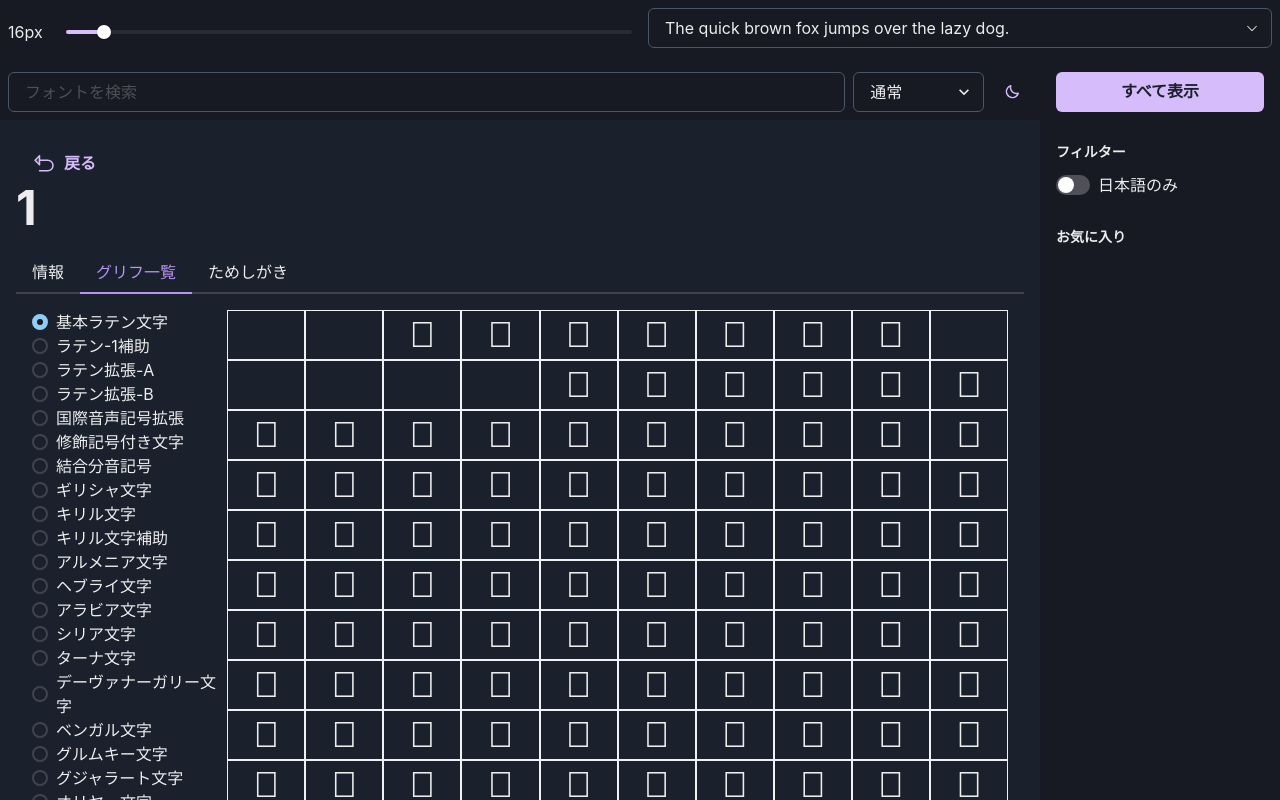
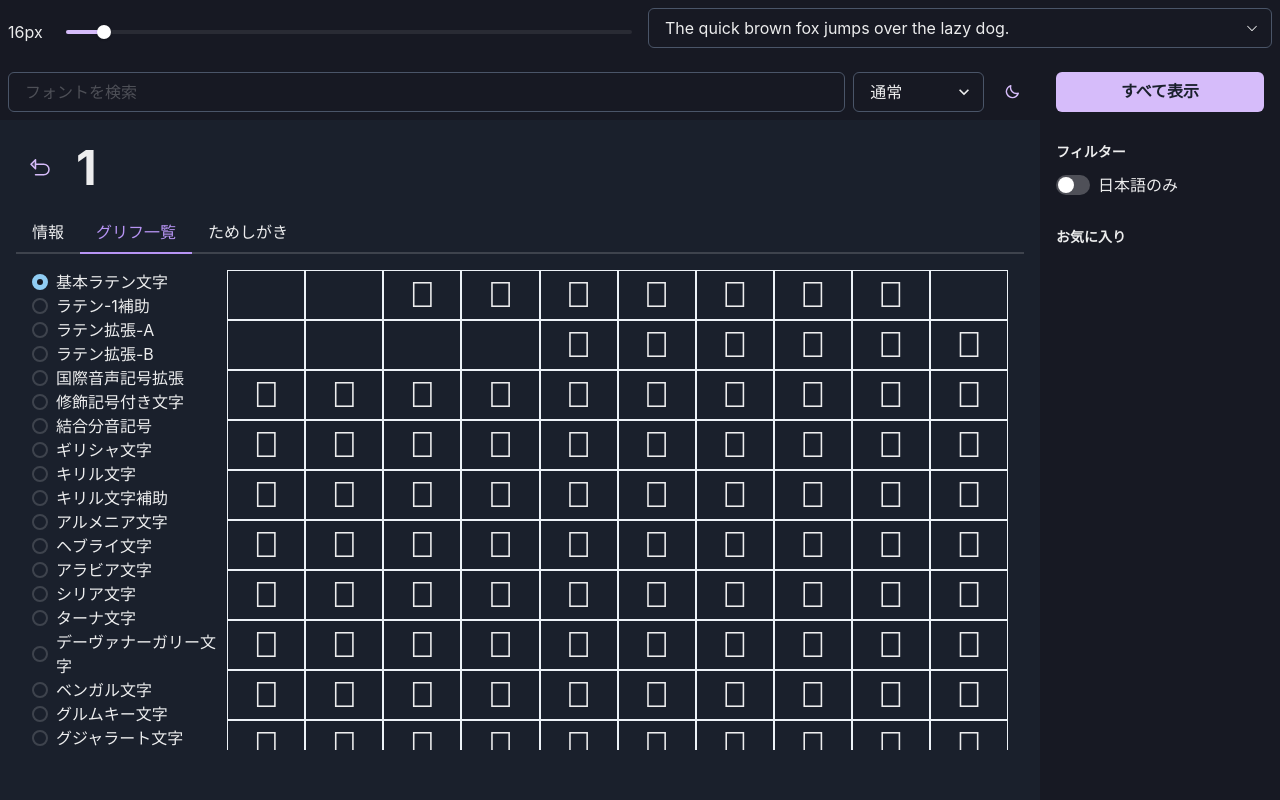
Before and after one commit to newt239/mojimachi, a React (Vite) app: page /family/1/font/1 in a window 1280 px wide. Both pictures are taken after a click on the tab "グリフ一覧". Built offline with nearby package versions, Linux system fonts and the light colour scheme.

Commit message:
style: improve height at font glyph tab

```diff
--- a/src/components/Glyphs.tsx
+++ b/src/components/Glyphs.tsx
@@ -50,6 +50,8 @@ const Glyphs: React.FC<GlyphsProps> = ({ font_name }) => {
         flexDirection="column"
         w="20%"
         flexGrow={1}
+        maxH="60vh"
+        overflowY="scroll"
       >
         {Object.keys(unicodeRanges).map((name) => (
           <Stack key={name}>
@@ -62,6 +64,8 @@ const Glyphs: React.FC<GlyphsProps> = ({ font_name }) => {
         w="80%"
         alignContent="flex-start"
         fontFamily={`'${font_name}', Tofu`}
+        maxH="60vh"
+        overflowY="scroll"
       >
         {glyphs.map((glyph) => (
           <Flex
--- a/src/pages/family/[family_name]/font/[font_name]/index.tsx
+++ b/src/pages/family/[family_name]/font/[font_name]/index.tsx
@@ -2,8 +2,9 @@ import { Link, useParams } from "react-router-dom";
 
 import {
   Box,
-  Button,
+  HStack,
   Heading,
+  IconButton,
   Tab,
   TabList,
   TabPanel,
@@ -23,18 +24,21 @@ const FontPage: React.FC = () => {
 
   return (
     <Box p="1rem">
-      <Button
+      <HStack gap={3} alignItems="center">
+        <IconButton
+          aria-label="戻る"
           as={Link}
           to={`/family/${family_name}`}
           variant="ghost"
           colorScheme="purple"
-        leftIcon={<ArrowUUpLeft size="1.5rem" weight="duotone" />}
+          size="lg"
         >
-        戻る
-      </Button>
-      <Heading as="h2" size="2xl">
+          <ArrowUUpLeft size="1.5rem" weight="duotone" />
+        </IconButton>
+        <Heading as="h2" fontSize="3rem" lineHeight="3rem">
           {font_name}
         </Heading>
+      </HStack>
       <Tabs mt={5} colorScheme="purple">
         <TabList>
           <Tab>情報</Tab>
```
Lines whose indentation alone changed are shown as unchanged.
